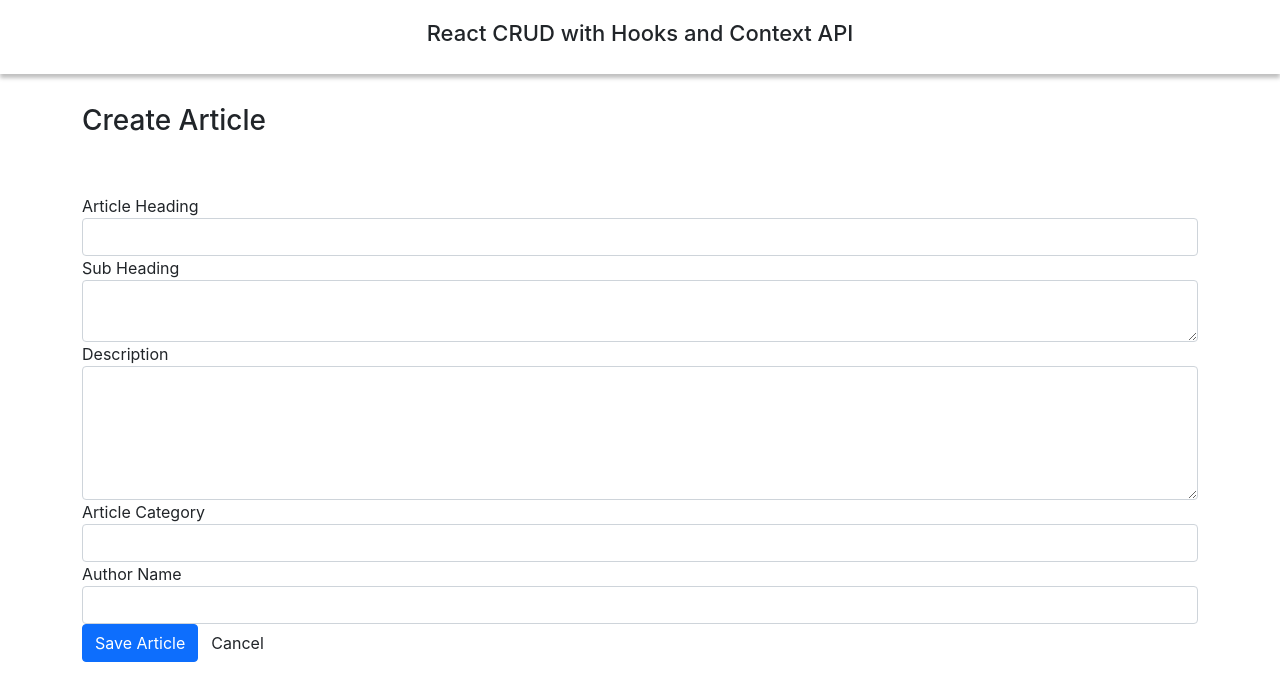
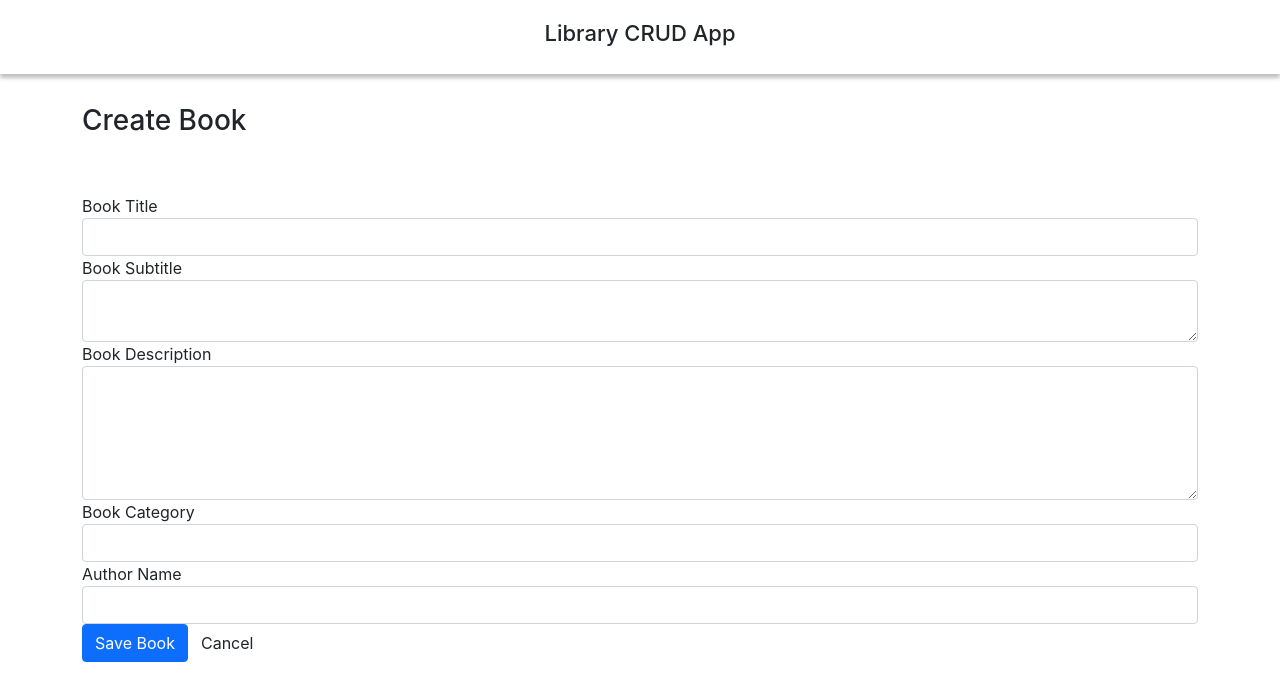
Before and after one commit to snowleopardAlexa/react-crud-context-api, a React (Create React App) app: page /create in a window 1280 px wide. Shown: the top 700 px of the page. Built offline with nearby package versions, Linux system fonts and the light colour scheme.

Commit message:
change book

```diff
--- a/src/App.js
+++ b/src/App.js
@@ -1,22 +1,22 @@
 import React from 'react';
 import { Route, Switch } from 'react-router-dom';
 import './App.css';
-import Listarticle from './components/Listarticle';
-import Createarticle from './components/Createarticle';
-import Editarticle from './components/Editarticle';
-import Detailarticle from './components/Detailarticle';
+import ListBook from './components/ListBook';
+import CreateBook from './components/CreateBook';
+import EditBook from './components/EditBook';
+import DetailBook from './components/DetailBook';
 
 import { GlobalProvider } from './context/GlobalState';
 
 function App() {
   return (
     <GlobalProvider>
-       <header className="text-center"><h5>React CRUD with Hooks and Context API</h5></header>
+       <header className="text-center"><h5>Library CRUD App</h5></header>
        <Switch>
-        <Route path="/" component={Listarticle} exact/>
-        <Route path="/create" component={Createarticle} exact/>
-        <Route path="/edit/:id" component={Editarticle} exact/>
-        <Route path="/detail/:id" component={Detailarticle} exact/>
+        <Route path="/" component={ListBook} exact/>
+        <Route path="/create" component={CreateBook} exact/>
+        <Route path="/edit/:id" component={EditBook} exact/>
+        <Route path="/detail/:id" component={DetailBook} exact/>
       </Switch>
     </GlobalProvider>
   );
--- a/src/components/CreateArticle.jsx
+++ b/src/components/CreateBook.jsx
@@ -3,56 +3,57 @@ import { useHistory } from "react-router-dom";
 import { Link } from 'react-router-dom';
 import {GlobalContext} from '../context/GlobalState';
 
-export const CreateArticle = () => {
-    const [heading, setHeading] = useState('');
-    const [subHeading, setSubHeading] = useState('');
+const CreateBook = () => {
+    const [title, setTitle] = useState('');
+    const [subTitle, setSubTitle] = useState('');
     const [description, setDescription] = useState('');
     const [category, setCategory] = useState('');
     const [author, setAuthor] = useState('');
-    const {createArticle, article} = useContext(GlobalContext);
+
+    const {createBook, book} = useContext(GlobalContext);
     let history = useHistory();
 
     const onSubmit= e =>{
         e.preventDefault();
-        const articleNew ={
-            id: article.length+1,
-            heading,
-            subHeading,
+        const bookNew ={
+            id: book.length+1,
+            title,
+            subTitle,
             description,
             category,
             author
         }
-        createArticle(articleNew);
+        createBook(bookNew);
         history.push("/");
     }
     return (
         <Fragment>
             <div className="container Articleedit">
-                <h3>Create Article</h3>
+                <h3>Create Book</h3>
                 <br />
                 <br />
               <form onSubmit={onSubmit}>
                 <div className="form-group">
-                  <label htmlFor="formGroupExampleInput">Article Heading</label>
-                  <input type="text" className="form-control" id="heading" value={heading} onChange={(e) => setHeading(e.target.value)}/>
+                  <label htmlFor="formGroupExampleInput">Book Title</label>
+                  <input type="text" className="form-control" id="heading" value={title} onChange={(e) => setTitle(e.target.value)}/>
                 </div>
                 <div className="form-group">
-                  <label htmlFor="formGroupExampleInput">Sub Heading</label>
-                  <textarea className="form-control" id="exampleFormControlTextarea1" rows="2" value={subHeading} onChange={(e) => setSubHeading(e.target.value)}></textarea>
+                  <label htmlFor="formGroupExampleInput">Book Subtitle</label>
+                  <textarea className="form-control" id="exampleFormControlTextarea1" rows="2" value={subTitle} onChange={(e) => setSubTitle(e.target.value)}></textarea>
                 </div>
                 <div className="form-group">
-                  <label htmlFor="formGroupExampleInput">Description</label>
+                  <label htmlFor="formGroupExampleInput">Book Description</label>
                   <textarea className="form-control" id="exampleFormControlTextarea1" rows="5" value={description} onChange={(e) => setDescription(e.target.value)}></textarea>
                 </div>
                 <div className="form-group">
-                  <label htmlFor="formGroupExampleInput">Article Category</label>
+                  <label htmlFor="formGroupExampleInput">Book Category</label>
                   <input type="text" className="form-control" id="category" value={category} onChange={(e) => setCategory(e.target.value)}/>
                 </div>
                 <div className="form-group">
                   <label htmlFor="formGroupExampleInput">Author Name</label>
                   <input type="text" className="form-control" id="author" value={author} onChange={(e) => setAuthor(e.target.value)}/>
                 </div>
-                <button type="submit" className="btn btn-primary">Save Article</button>
+                <button type="submit" className="btn btn-primary">Save Book</button>
                 <Link to='/'><button type="button" className="btn">Cancel</button></Link>
               </form>
             </div>
@@ -60,4 +61,4 @@ export const CreateArticle = () => {
     )
 }
 
-export default CreateArticle;
+export default CreateBook;
```
Also changed, not shown: src/components/DetailBook.jsx (renamed from src/components/DetailArticle.jsx), src/components/EditBook.jsx (renamed from src/components/EditArticle.jsx), src/components/ListBook.jsx (renamed from src/components/ListArticle.jsx).
